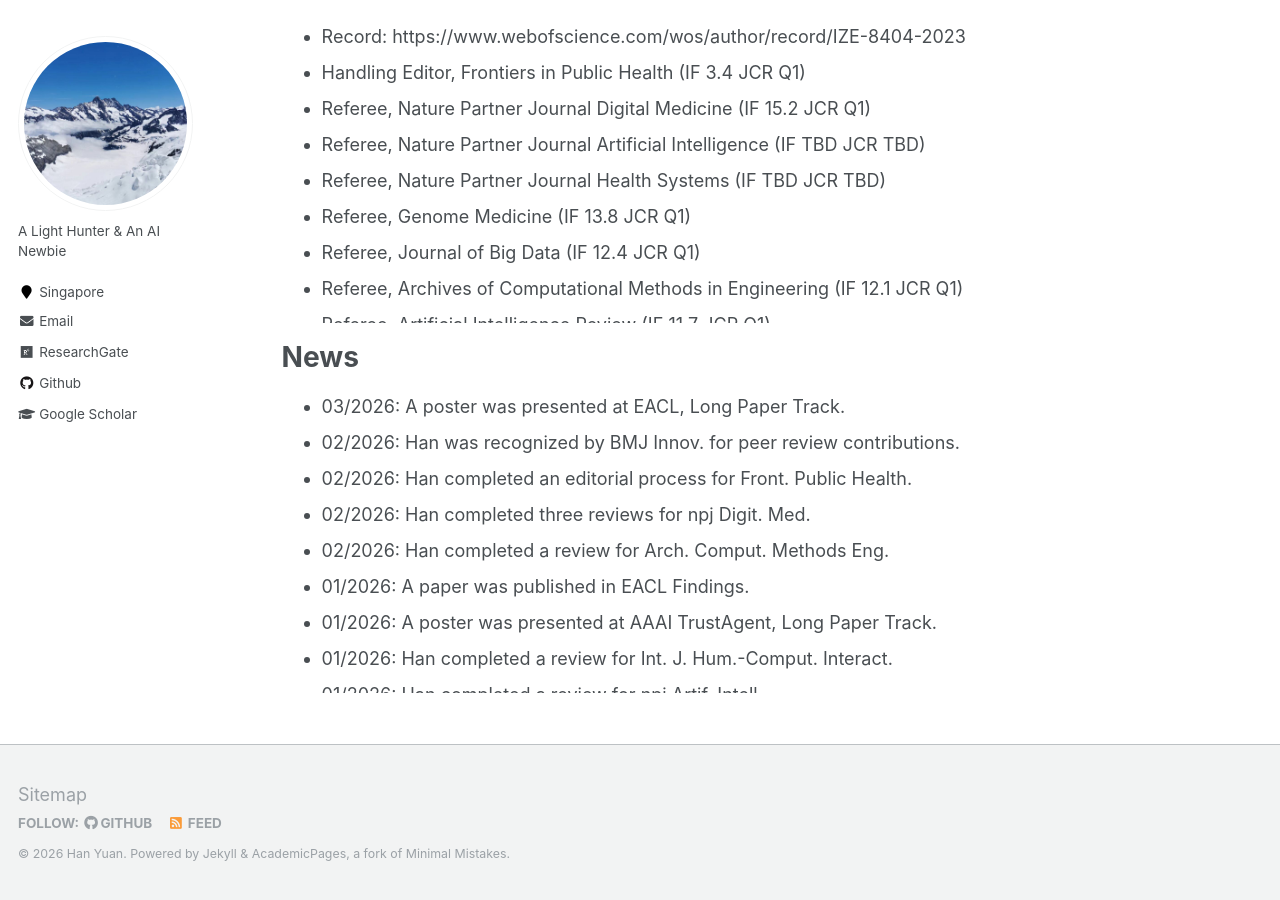
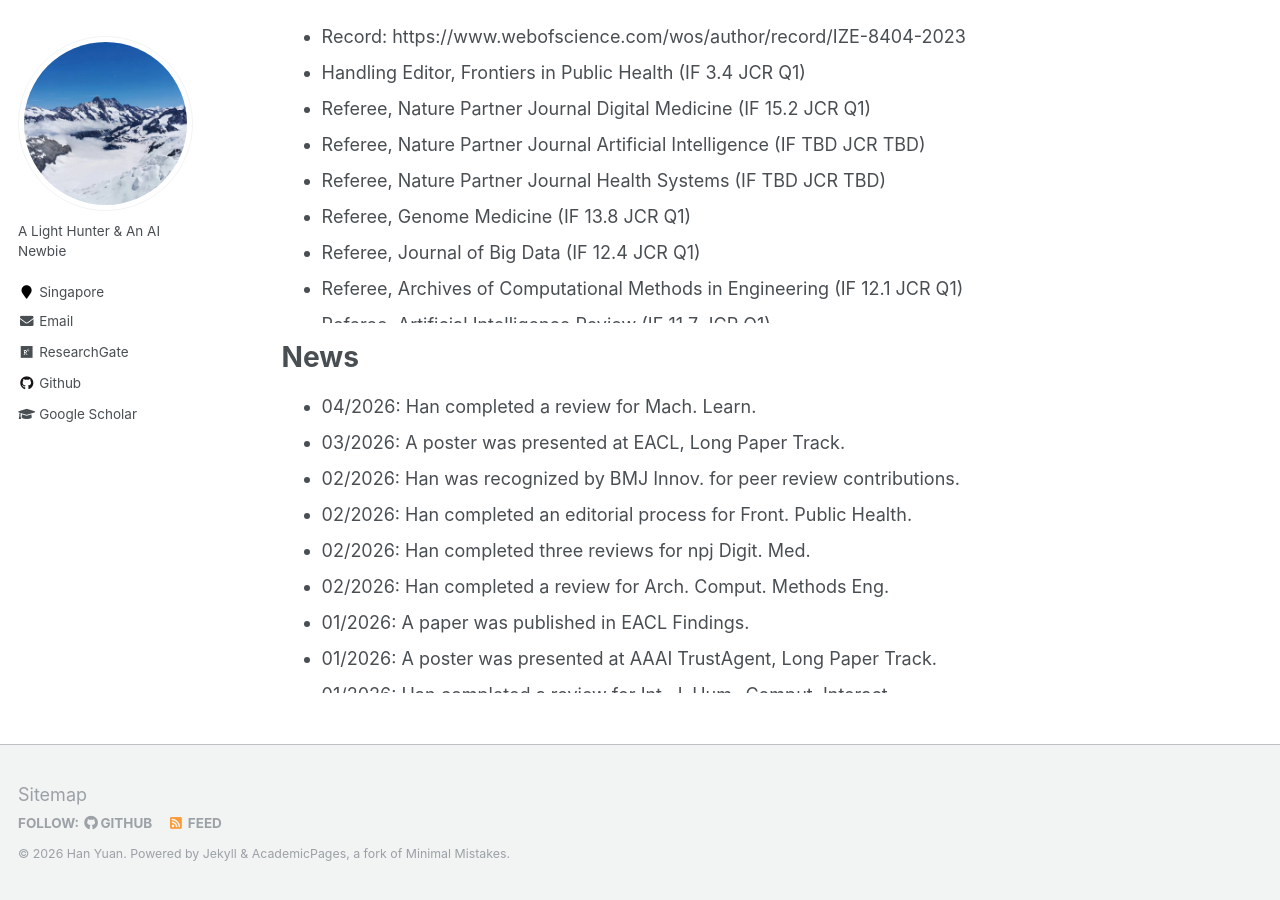
Before and after one commit to Han-Yuan-Med/Han-Yuan-Med.github.io, a Jekyll site: the page built from _pages/about.md, in a window 1280 px wide and 900 px high, scrolled down 968 px. Built offline with Jekyll 4.4.1, drawn with Linux system fonts in a browser that asks for light colours.

Commit message:
Update about.md

```diff
--- a/_pages/about.md
+++ b/_pages/about.md
@@ -62,6 +62,7 @@
 
 # News
 <ul style="width: auto; height: 300px; overflow: auto">
+  <li>04/2026: Han completed a review for Mach. Learn.</li>
   <li>03/2026: A poster was presented at EACL, Long Paper Track.</li>
   <li>02/2026: Han was recognized by BMJ Innov. for peer review contributions.</li>
   <li>02/2026: Han completed an editorial process for Front. Public Health.</li>
```
